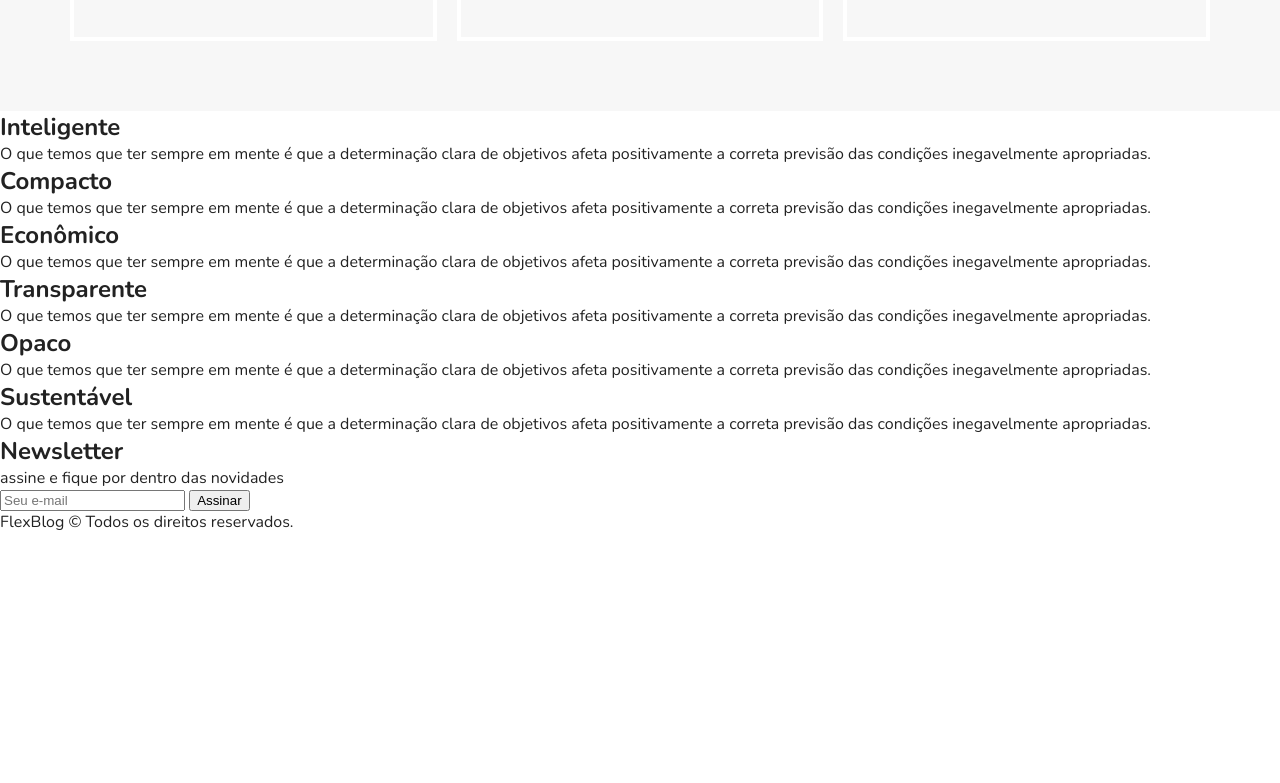
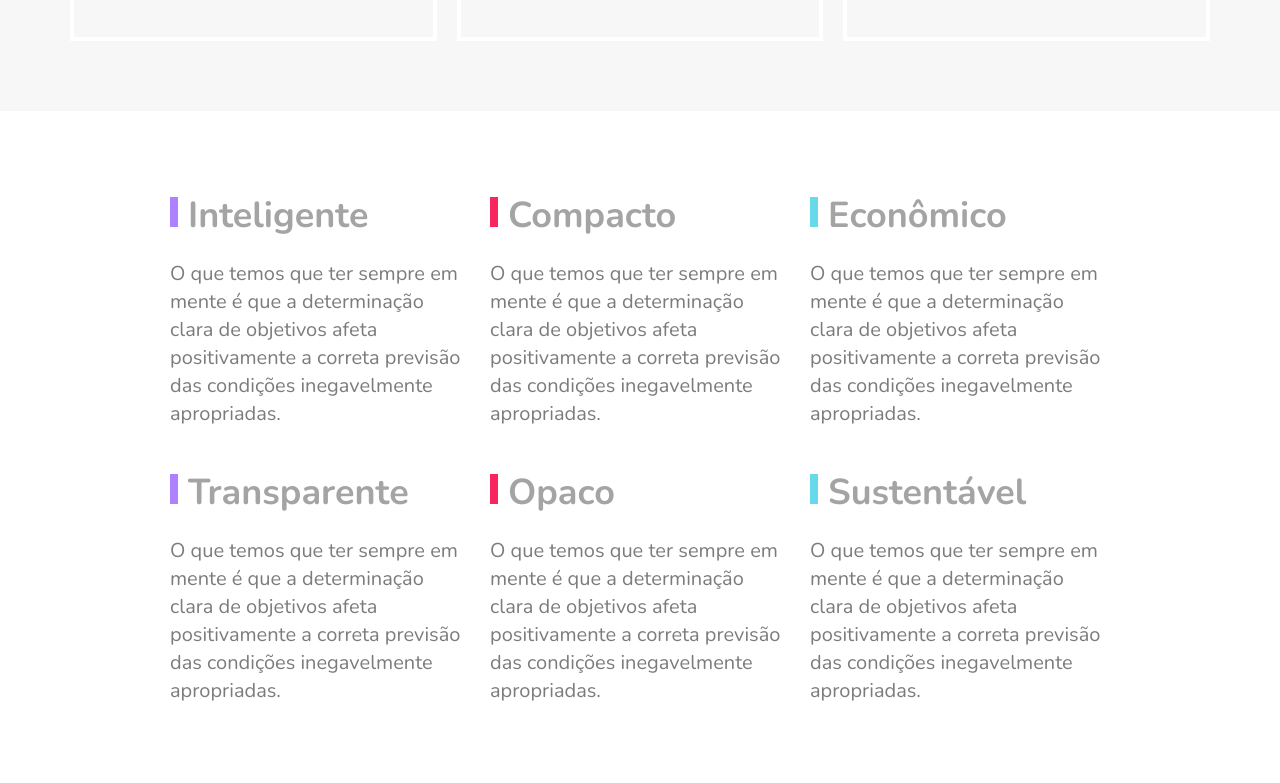
Before and after one commit to carlosdapaixao/flex-grid, a plain HTML site: page flexbox/3-flexblog/index.html in a window 1280 px wide. Shown: the part 2357-3140 px from the top of the page. Before the commit the page ends 2890 px from the top, so only its background shows below. Drawn offline with nearby package versions, Linux system fonts and the light colour scheme.

Commit message:
Style Newsletter e Footer. Projeto finalizado

```diff
--- a/flexbox/3-flexblog/css/style.css
+++ b/flexbox/3-flexblog/css/style.css
@@ -263,3 +263,133 @@ img {
     order: -1;
   }
 }
+
+/* Qualidade */
+
+.qualidade {
+  max-width: 960px;
+  margin: 60px auto;
+  display: flex;
+  flex-wrap: wrap;
+}
+
+.qualidade-item {
+  flex: 1 1 300px;
+  margin: 20px 10px;
+}
+
+.qualidade-item h2 {
+  font-size: 2.25em;
+  color: #a4a4a4;
+  margin-bottom: 20px;
+}
+
+.qualidade-item h2::before {
+  content: '';
+  display: inline-block;
+  width: 8px;
+  height: 30px;
+  margin-right: 10px;
+}
+
+.qualidade-item:nth-of-type(3n+1) h2::before {
+  background: #ae81ff;
+}
+
+.qualidade-item:nth-of-type(3n+2) h2::before {
+  background: #f9265e;
+}
+
+.qualidade-item:nth-of-type(3n+3) h2::before {
+  background: #66d9eb;
+}
+
+.qualidade-item p {
+  font-size: 1.25em;
+  line-height: 1.4;
+  color: #7c7c7c;
+}
+
+/* Newsletter */
+
+.newsletter {
+  background: #f7f7f7;
+  padding: 60px calc((100% - 960px) / 2);
+  display: flex;
+  flex-wrap: wrap;
+}
+
+.newsletter-info {
+  flex: 1 1 260px;
+  margin: 0 10px;
+}
+
+.newsletter-info h1 {
+  font-size: 3em;
+  color: #a4a4a4;
+}
+
+.newsletter-info p {
+  font-size: 1.25em;
+  font-style: italic;
+  max-width: 230px;
+  color: #7c7c7c;
+  margin-bottom: 10px;
+}
+
+.newsletter-form {
+  flex: 2 1 260px;
+  margin: 0 10px;
+  align-self: center;
+  display: flex;
+  flex-wrap: wrap;
+}
+
+.newsletter-form input {
+  flex: 3 1 200px;
+  font-size: 1.25em;
+  color: #7c7c7c;
+  font-style: italic;
+  font-family: "Nunito", Helvetica, Arial, sans-serif;
+  border: 4px solid #2c70ff;
+  background: transparent;
+  padding: 15px 10px;
+  margin: 0px;
+  border-radius: 0px;
+}
+
+.newsletter-form button {
+  flex: 1 1 260px;
+  font-family: "Nunito", Helvetica, Arial, sans-serif;
+  font-size: 2.25em;
+  font-weight: bold;
+  text-transform: uppercase;
+  background: #2c70ff;
+  color: white;
+  margin: 0px;
+  cursor: pointer;
+  border: 0px;
+  padding: 15px 10px;
+}
+
+@media (max-width: 600px) {
+  .newsletter-form button {
+    font-size: 1.5em;
+  }
+}
+
+/* Footer */
+
+.footer {
+  display: flex;
+  background: #2c70ff;
+  height: 200px;
+  align-items: center;
+}
+
+.footer p {
+  flex: 1;
+  text-align: center;
+  font-size: 2.25em;
+  color: #122ab2;
+}
--- a/flexbox/3-flexblog/index.html
+++ b/flexbox/3-flexblog/index.html
@@ -147,7 +147,7 @@
       <h1>Newsletter</h1>
       <p>assine e fique por dentro das novidades</p>
     </div>
-    <form class="newsletter'form" action="">
+    <form class="newsletter-form" action="">
       <input type="text" placeholder="Seu e-mail">
       <button type="submit">Assinar</button>
     </form>
```
